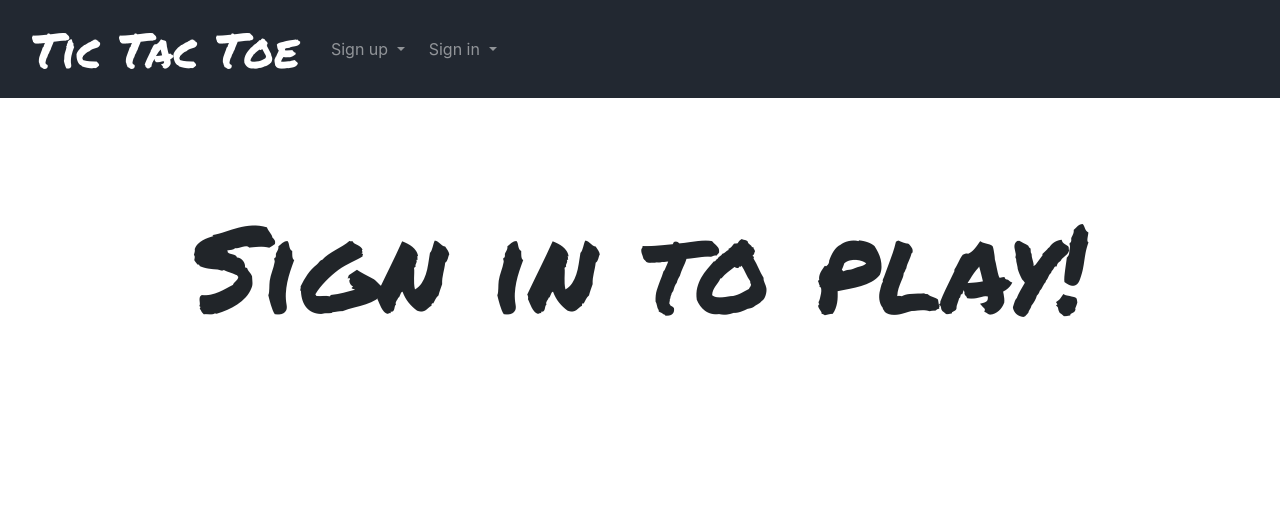
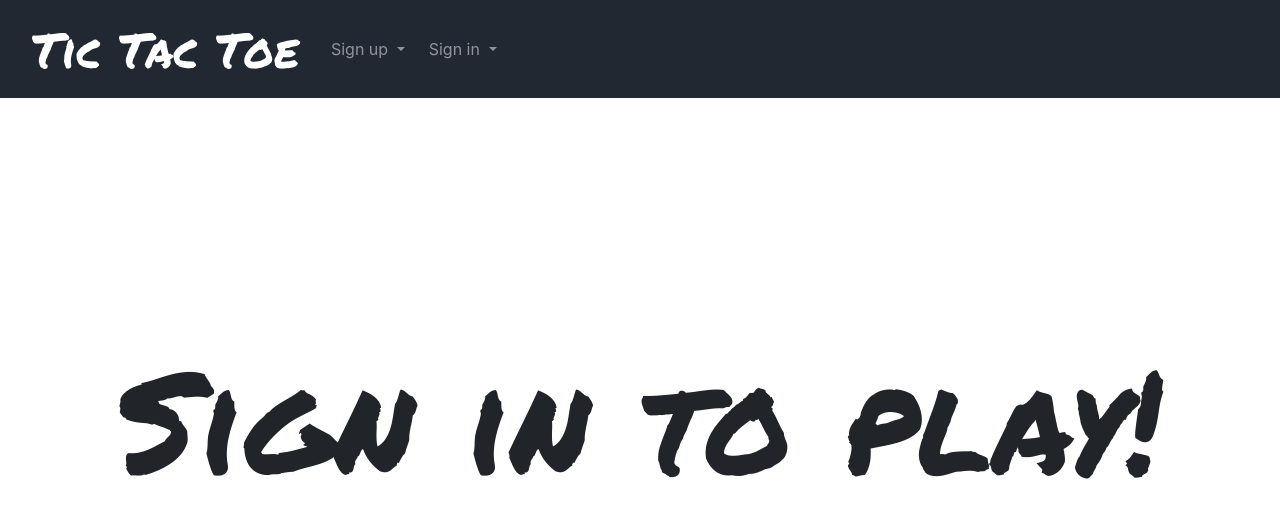
Before and after one commit to dnnyp/ga-tic-tac-toe-project, a website built with webpack: page index.html in a window 1280 px wide. Built offline with nearby package versions, Linux system fonts and the light colour scheme; files whose address does not match are found by name.

Commit message:
UI update to center welcome message
Used flexbox and vh calculation to dynamically center welcome message.
Updated media queries to optimize font size.

```diff
--- a/assets/styles/index.scss
+++ b/assets/styles/index.scss
@@ -12,6 +12,13 @@ $grey: #6c757d;
 
 body {
   background-image: url('public/seigaiha.png');
+}
+
+main {
+  align-items: center;
+  display: flex;
+  height: calc(100vh - 60px);
+  justify-content: center;
 }
 
 .container {
@@ -45,13 +52,8 @@ body {
   user-select: none; /* Non-prefixed version, currently supported by Chrome and Opera */
 }
 
-#message-container {
-  display: flex;
-}
-
-#welcome-message {
+.welcome {
   font-family: 'Permanent Marker', cursive;
-  text-align: center;
 }
 
 // Medium devices (tablets, 768px and up)
@@ -65,7 +67,7 @@ body {
     height: 120px;
   }
 
-  #welcome-message {
+  .welcome {
     font-size: 90px;
   }
 }
@@ -80,10 +82,18 @@ body {
     font-size: 150px;
     height: 150px;
   }
+
+  .welcome {
+    font-size: 120px;
+  }
 }
 
 // Extra large devices (large desktops, 1200px and up)
 @media (min-width: 1200px) {
+  main {
+    height: calc(100vh - 150px);
+  }
+
   .container {
     width: 540px;
   }
@@ -97,7 +107,7 @@ body {
     font-size: 3rem;
   }
 
-  #welcome-message {
-    font-size: 120px;
+  .welcome {
+    font-size: 140px;
   }
 }
--- a/index.html
+++ b/index.html
@@ -110,7 +110,7 @@
           </div>
           <div id="game-status" class="text-center mt-5"></div>
         </section>
-        <h1 id="welcome-message" class="pt-5 no-select">Sign in to play!</h1>
+        <h1 id="welcome-message" class="welcome no-select">Sign in to play!</h1>
       </main>
     </body>
 </html>
```
